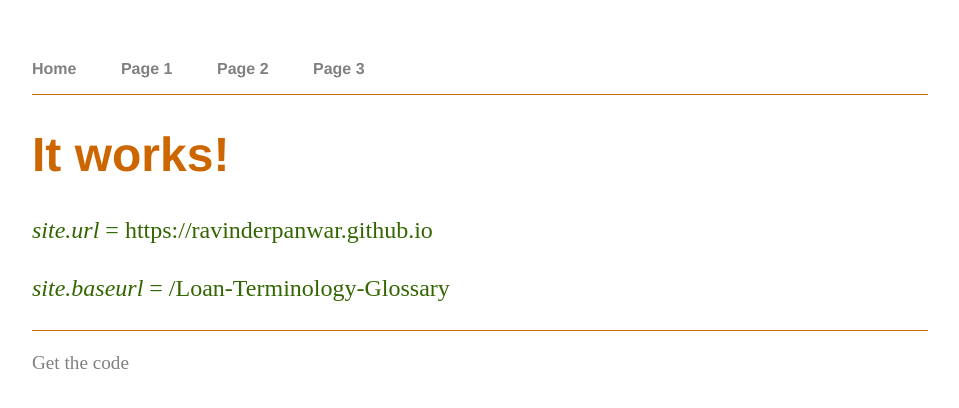
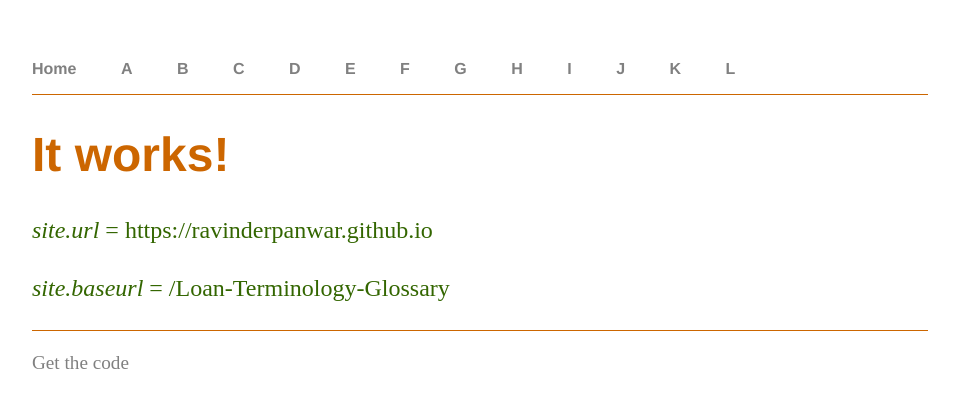
Before and after one commit to RavinderPanwar/Loan-Terminology-Glossary, a Jekyll site: the page built from index.html, in a window 1280 px wide. Shown: the top 408 px of the page, without its empty margins (160-1119 px from the left). Built offline with Jekyll 4.4.1, drawn with Linux system fonts in a browser that asks for light colours.

Commit message:
Update default.html

```diff
--- a/_layouts/default.html
+++ b/_layouts/default.html
@@ -8,9 +8,18 @@
 			<nav>
 	    		<ul id="menu">
 	        		<li><a href="{{ "index.html" | absolute_url }}">Home</a></li>
-		        	<li><a href="{{ "/topics/page1.html" | absolute_url }}">Page 1</a></li>
-	        		<li><a href="{{ "/topics/page2.html" | absolute_url }}">Page 2</a></li>
-				<li><a href="{{ "/topics/page3.html" | absolute_url }}">Page 3</a></li>
+		        	<li><a href="{{ "/topics/page1.html" | absolute_url }}">A</a></li>
+	        		<li><a href="{{ "/topics/page2.html" | absolute_url }}">B</a></li>
+				<li><a href="{{ "/topics/page3.html" | absolute_url }}">C</a></li>
+				<li><a href="{{ "/topics/page1.html" | absolute_url }}">D</a></li>
+	        		<li><a href="{{ "/topics/page2.html" | absolute_url }}">E</a></li>
+				<li><a href="{{ "/topics/page3.html" | absolute_url }}">F</a></li>
+				<li><a href="{{ "/topics/page1.html" | absolute_url }}">G</a></li>
+	        		<li><a href="{{ "/topics/page2.html" | absolute_url }}">H</a></li>
+				<li><a href="{{ "/topics/page3.html" | absolute_url }}">I</a></li>
+				<li><a href="{{ "/topics/page1.html" | absolute_url }}">J</a></li>
+	        		<li><a href="{{ "/topics/page2.html" | absolute_url }}">K</a></li>
+				<li><a href="{{ "/topics/page3.html" | absolute_url }}">L</a></li>
 	    		</ul>
 			</nav>
 			<div class="container">
```
